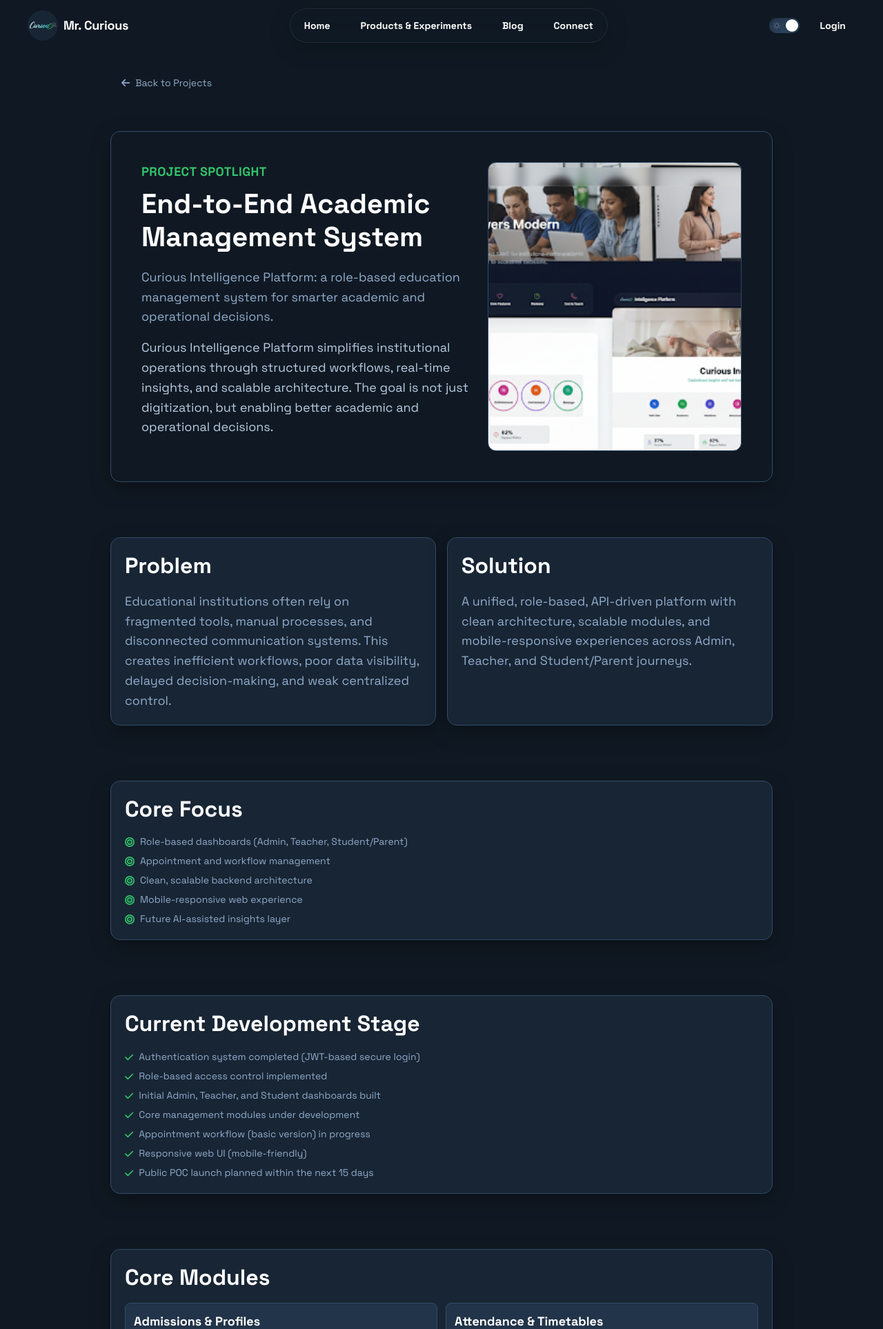
After one commit to mrcuriousind/My_Portfolio, a Flask app: page /projects/1 in a window 1280 px wide. The commit adds this page. Shown: the top 1927 px of the page at 69% size. Run offline with Flask 3, Linux system fonts and the light colour scheme; style sheets or scripts are compiled from the project's sources; some libraries are stand-ins or nearby versions.

Commit message:
feat: Add project detail page and update project list page to link to it. Also, update the main app file to handle the new route.

```diff
--- a/app.py
+++ b/app.py
@@ -139,6 +139,103 @@ class Feedback(db.Model):
     def __repr__(self):
         return f'<Feedback from {self.name}>'
 
+
+PROJECT_DETAILS_CONTENT = {
+    'end-to-end academic management system': {
+        'tagline': 'Curious Intelligence Platform: a role-based education management system for smarter academic and operational decisions.',
+        'overview': (
+            'Curious Intelligence Platform simplifies institutional operations through structured workflows, '
+            'real-time insights, and scalable architecture. The goal is not just digitization, but enabling '
+            'better academic and operational decisions.'
+        ),
+        'problem': (
+            'Educational institutions often rely on fragmented tools, manual processes, and disconnected '
+            'communication systems. This creates inefficient workflows, poor data visibility, delayed '
+            'decision-making, and weak centralized control.'
+        ),
+        'solution': (
+            'A unified, role-based, API-driven platform with clean architecture, scalable modules, and '
+            'mobile-responsive experiences across Admin, Teacher, and Student/Parent journeys.'
+        ),
+        'focus_areas': [
+            'Role-based dashboards (Admin, Teacher, Student/Parent)',
+            'Appointment and workflow management',
+            'Clean, scalable backend architecture',
+            'Mobile-responsive web experience',
+            'Future AI-assisted insights layer',
+        ],
+        'development_stage': [
+            'Authentication system completed (JWT-based secure login)',
+            'Role-based access control implemented',
+            'Initial Admin, Teacher, and Student dashboards built',
+            'Core management modules under development',
+            'Appointment workflow (basic version) in progress',
+            'Responsive web UI (mobile-friendly)',
+            'Public POC launch planned within the next 15 days',
+        ],
+        'modules': [
+            {'title': 'Admissions & Profiles', 'description': 'Student onboarding, profile lifecycle, and document records.'},
+            {'title': 'Attendance & Timetables', 'description': 'Department-wise schedules, attendance tracking, and reporting.'},
+            {'title': 'Assignments & Grading', 'description': 'Submission flow, evaluation, and result publishing.'},
+            {'title': 'Communication Hub', 'description': 'Department notices, targeted announcements, and event updates.'},
+            {'title': 'Admin Workflows', 'description': 'Approvals, role management, and institutional control dashboard.'},
+        ],
+        'architecture': [
+            'Backend owns all business logic; frontend focuses on presentation.',
+            'API-driven architecture with clean separation of concerns.',
+            'Maintainable and modular structure for long-term scale.',
+            'AI tools accelerate development, while engineering decisions stay human-owned.',
+        ],
+        'tech_stack': [
+            'Frontend: React.js + TypeScript + Tailwind CSS',
+            'Backend: Node.js + NestJS + REST APIs + JWT auth',
+            'Database: PostgreSQL (managed cloud instance)',
+            'Deployment: Vercel (frontend), Render (backend), cloud Postgres',
+        ],
+        'impact': [
+            'Faster communication across departments and cohorts.',
+            'Lower manual coordination overhead for faculty and admins.',
+            'Single source of truth for academic operations.',
+        ],
+        'roadmap': [
+            'Phase 1: Public POC (dashboards, appointment flow, deployment, early validation).',
+            'Phase 2: Stability and expansion (reliability, analytics, security, onboarding workflows).',
+            'Phase 3: Intelligence layer (AI recommendations, smart alerts, predictive insights).',
+        ],
+        'builders_intro': (
+            'I am actively looking for a technical partner (Backend / Full-Stack) for long-term ownership '
+            'to build this system from the ground up.'
+        ),
+        'builder_traits': [
+            'Thinks in systems, not shortcuts',
+            'Communicates clearly',
+            'Learns fast and adapts quickly',
+            'Understands scalable backend architecture',
+            'Uses AI tools intelligently',
+            'Wants to build long-term ownership',
+        ],
+    }
+}
+
+
+def build_project_details(project):
+    detail = PROJECT_DETAILS_CONTENT.get(project.title.strip().lower(), {})
+    return {
+        'tagline': detail.get('tagline', 'A focused build solving a real operational workflow.'),
+        'overview': detail.get('overview', project.description),
+        'problem': detail.get('problem', 'Teams face fragmented processes and low visibility across stakeholders.'),
+        'solution': detail.get('solution', 'This product unifies workflows with one reliable system.'),
+        'focus_areas': detail.get('focus_areas', []),
+        'development_stage': detail.get('development_stage', []),
+        'modules': detail.get('modules', []),
+        'architecture': detail.get('architecture', []),
+        'tech_stack': detail.get('tech_stack', []),
+        'impact': detail.get('impact', []),
+        'roadmap': detail.get('roadmap', []),
+        'builders_intro': detail.get('builders_intro', ''),
+        'builder_traits': detail.get('builder_traits', []),
+    }
+
 @app.route('/sitemap.xml')
 def sitemap():
     sitemap_path = os.path.join(app.root_path, 'sitemap.xml')
@@ -158,21 +255,40 @@ def robots():
 
 @app.route('/')
 def home():
-    projects = Project.query.all()
-    blog_posts = BlogPost.query.order_by(BlogPost.id.desc()).limit(2).all()
+    projects = Project.query.order_by(Project.id.desc()).all()
+    blog_posts = BlogPost.query.order_by(BlogPost.id.desc()).all()
     return render_template('index.html', projects=projects, blog_posts=blog_posts)
 
 
 
 @app.route('/projects')
 def projects():
-    projects = Project.query.all()
+    projects = Project.query.order_by(Project.id.desc()).all()
     return render_template('project.html', projects=projects)
+
+
+@app.route('/projects/<int:project_id>')
+def project_detail(project_id):
+    project = Project.query.get_or_404(project_id)
+    details = build_project_details(project)
+    related_projects = (
+        Project.query
+        .filter(Project.id != project.id)
+        .order_by(Project.id.desc())
+        .limit(3)
+        .all()
+    )
+    return render_template(
+        'project_detail.html',
+        project=project,
+        details=details,
+        related_projects=related_projects,
+    )
 
 @app.route('/blog')
 def blog():
-    blog_posts = BlogPost.query.all()
-    videos = Video.query.all()
+    blog_posts = BlogPost.query.order_by(BlogPost.id.desc()).all()
+    videos = Video.query.order_by(Video.id.desc()).all()
     github_username = os.getenv('GITHUB_USERNAME', 'mrcuriousind')
     github_profile = fetch_github_profile(github_username)
     linkedin_url = os.getenv('LINKEDIN_URL', 'https://www.linkedin.com/in/mrcuriousind')
--- /dev/null
+++ b/templates/project_detail.html
@@ -0,0 +1,187 @@
+{% extends 'base.html' %}
+
+{% block title %}{{ project.title }} - Project Details{% endblock %}
+
+{% block content %}
+<div class="page-transition">
+  <div class="p-4">
+    <a href="{{ url_for('projects') }}" class="inline-flex items-center gap-2 text-sm text-gray-600 dark:text-[#90abcb] hover:text-[#33c46b]">
+      <i class="fas fa-arrow-left"></i>
+      Back to Projects
+    </a>
+  </div>
+
+  <section class="px-4 pb-4 reveal">
+    <div class="card card-strong overflow-hidden">
+      <div class="grid md:grid-cols-[1.3fr_1fr] gap-6 p-6">
+        <div>
+          <p class="text-sm font-semibold uppercase tracking-wide text-[#33c46b] mb-2">Project Spotlight</p>
+          <h1 class="text-2xl md:text-3xl font-bold text-black dark:text-white leading-tight">{{ project.title }}</h1>
+          <p class="mt-3 text-gray-600 dark:text-[#90abcb]">{{ details.tagline }}</p>
+          <p class="mt-4 text-gray-700 dark:text-[#b8cce2] leading-relaxed">{{ details.overview }}</p>
+          <div class="mt-5 flex flex-wrap gap-2">
+            {% if project.live_link %}
+            <a href="{{ project.live_link }}" target="_blank" rel="noopener"
+               class="flex items-center justify-center rounded-full h-9 px-4 bg-gradient-to-r from-[#9de1f5] to-[#33c46b] text-white text-sm font-bold transition-all duration-300 transform hover:scale-105 shadow-md hover:shadow-lg">
+              <i class="fas fa-up-right-from-square mr-2"></i>Live Demo
+            </a>
+            {% endif %}
+            {% if project.github_link %}
+            <a href="{{ project.github_link }}" target="_blank" rel="noopener"
+               class="flex items-center justify-center rounded-full h-9 px-4 bg-gray-200 dark:bg-[#223449] text-black dark:text-white text-sm font-bold transition-all duration-300 transform hover:scale-105 shadow-md hover:shadow-lg">
+              <i class="fab fa-github mr-2"></i>GitHub
+            </a>
+            {% endif %}
+          </div>
+        </div>
+        <div class="w-full bg-center bg-no-repeat bg-cover rounded-xl min-h-[220px] border border-gray-200 dark:border-[#314b68] bg-gray-200 dark:bg-[#223449]"
+             {% if project.image_url %}style="background-image: url('{{ project.image_url }}');"{% endif %}>
+        </div>
+      </div>
+    </div>
+  </section>
+
+  <section class="px-4 pb-4 reveal delay-100">
+    <div class="grid md:grid-cols-2 gap-4">
+      <div class="card">
+        <h2 class="text-lg font-bold text-black dark:text-white mb-2">Problem</h2>
+        <p class="text-gray-600 dark:text-[#90abcb] leading-relaxed">{{ details.problem }}</p>
+      </div>
+      <div class="card">
+        <h2 class="text-lg font-bold text-black dark:text-white mb-2">Solution</h2>
+        <p class="text-gray-600 dark:text-[#90abcb] leading-relaxed">{{ details.solution }}</p>
+      </div>
+    </div>
+  </section>
+
+  {% if details.focus_areas %}
+  <section class="px-4 pb-4 reveal delay-150">
+    <div class="card">
+      <h2 class="text-lg font-bold text-black dark:text-white mb-3">Core Focus</h2>
+      <ul class="space-y-2">
+        {% for item in details.focus_areas %}
+        <li class="text-sm text-gray-600 dark:text-[#90abcb] flex items-start gap-2">
+          <i class="fas fa-bullseye text-[#33c46b] mt-1"></i><span>{{ item }}</span>
+        </li>
+        {% endfor %}
+      </ul>
+    </div>
+  </section>
+  {% endif %}
+
+  {% if details.development_stage %}
+  <section class="px-4 pb-4 reveal delay-175">
+    <div class="card">
+      <h2 class="text-lg font-bold text-black dark:text-white mb-3">Current Development Stage</h2>
+      <ul class="space-y-2">
+        {% for item in details.development_stage %}
+        <li class="text-sm text-gray-600 dark:text-[#90abcb] flex items-start gap-2">
+          <i class="fas fa-check text-[#33c46b] mt-1"></i><span>{{ item }}</span>
+        </li>
+        {% endfor %}
+      </ul>
+    </div>
+  </section>
+  {% endif %}
+
+  {% if details.modules %}
+  <section class="px-4 pb-4 reveal delay-200">
+    <div class="card">
+      <h2 class="text-lg font-bold text-black dark:text-white mb-4">Core Modules</h2>
+      <div class="grid md:grid-cols-2 gap-3">
+        {% for module in details.modules %}
+        <div class="rounded-lg border border-gray-200 dark:border-[#314b68] bg-gray-100 dark:bg-[#223449] p-3">
+          <p class="font-semibold text-black dark:text-white">{{ module.title }}</p>
+          <p class="text-sm mt-1 text-gray-600 dark:text-[#90abcb]">{{ module.description }}</p>
+        </div>
+        {% endfor %}
+      </div>
+    </div>
+  </section>
+  {% endif %}
+
+  <section class="px-4 pb-4 reveal delay-300">
+    <div class="grid lg:grid-cols-3 gap-4">
+      <div class="card">
+        <h3 class="text-base font-bold text-black dark:text-white mb-3">Architecture</h3>
+        <ul class="space-y-2">
+          {% for item in details.architecture %}
+          <li class="text-sm text-gray-600 dark:text-[#90abcb] flex items-start gap-2">
+            <i class="fas fa-check text-[#33c46b] mt-1"></i><span>{{ item }}</span>
+          </li>
+          {% endfor %}
+        </ul>
+      </div>
+      <div class="card">
+        <h3 class="text-base font-bold text-black dark:text-white mb-3">Tech Stack</h3>
+        <ul class="space-y-2">
+          {% for tech in details.tech_stack %}
+          <li class="rounded-lg px-3 py-2 text-sm font-medium bg-gray-100 dark:bg-[#1d2e42] text-black dark:text-[#dbeafe] border border-gray-200 dark:border-[#314b68]">
+            {{ tech }}
+          </li>
+          {% endfor %}
+        </ul>
+      </div>
+      <div class="card">
+        <h3 class="text-base font-bold text-black dark:text-white mb-3">Impact</h3>
+        <ul class="space-y-2">
+          {% for item in details.impact %}
+          <li class="text-sm text-gray-600 dark:text-[#90abcb] flex items-start gap-2">
+            <i class="fas fa-arrow-trend-up text-[#33c46b] mt-1"></i><span>{{ item }}</span>
+          </li>
+          {% endfor %}
+        </ul>
+      </div>
+    </div>
+  </section>
+
+  {% if details.roadmap %}
+  <section class="px-4 pb-4 reveal delay-400">
+    <div class="card">
+      <h2 class="text-lg font-bold text-black dark:text-white mb-3">Next Roadmap</h2>
+      <ul class="space-y-2">
+        {% for item in details.roadmap %}
+        <li class="text-sm text-gray-600 dark:text-[#90abcb] flex items-start gap-2">
+          <i class="fas fa-circle text-[8px] text-[#33c46b] mt-2"></i><span>{{ item }}</span>
+        </li>
+        {% endfor %}
+      </ul>
+    </div>
+  </section>
+  {% endif %}
+
+  {% if details.builders_intro or details.builder_traits %}
+  <section class="px-4 pb-4 reveal delay-450">
+    <div class="card card-strong">
+      <h2 class="text-lg font-bold text-black dark:text-white mb-3">Looking for Builders</h2>
+      {% if details.builders_intro %}
+      <p class="text-sm text-gray-600 dark:text-[#90abcb] mb-3">{{ details.builders_intro }}</p>
+      {% endif %}
+      {% if details.builder_traits %}
+      <ul class="space-y-2">
+        {% for item in details.builder_traits %}
+        <li class="text-sm text-gray-600 dark:text-[#90abcb] flex items-start gap-2">
+          <i class="fas fa-handshake text-[#33c46b] mt-1"></i><span>{{ item }}</span>
+        </li>
+        {% endfor %}
+      </ul>
+      {% endif %}
+    </div>
+  </section>
+  {% endif %}
+
+  {% if related_projects %}
+  <section class="px-4 pb-6 reveal delay-500">
+    <h2 class="text-xl font-bold text-black dark:text-white mb-3">Other Projects</h2>
+    <div class="grid md:grid-cols-2 lg:grid-cols-3 gap-4">
+      {% for item in related_projects %}
+      <a href="{{ url_for('project_detail', project_id=item.id) }}" class="card card-hover block">
+        <p class="font-semibold text-black dark:text-white line-clamp-2">{{ item.title }}</p>
+        <p class="text-sm mt-2 text-gray-600 dark:text-[#90abcb] line-clamp-3">{{ item.description }}</p>
+      </a>
+      {% endfor %}
+    </div>
+  </section>
+  {% endif %}
+</div>
+{% endblock %}
```
Also changed, not shown: templates/project.html (+7 -2 lines).
